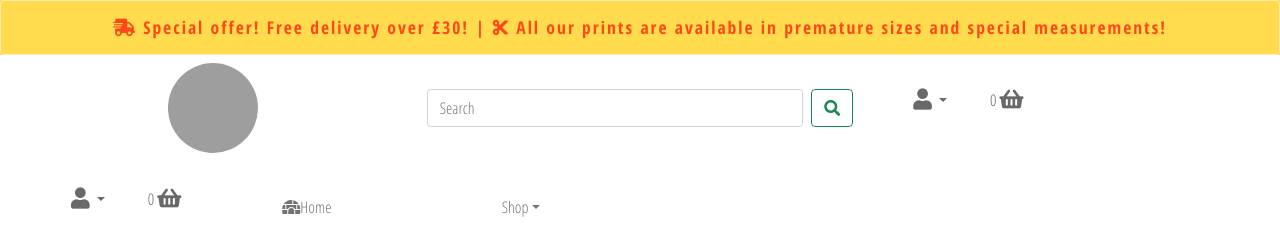
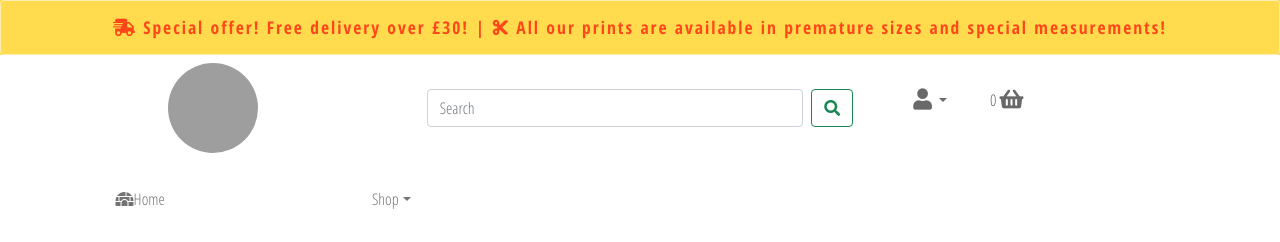
Before and after one commit to ZitaBalint/Fourth-Milestone-Project-Happy-Whale, a Django app: page / in a window 1280 px wide. Shown: the top 242 px of the page. Run offline with Django 3.2, Linux system fonts and the light colour scheme; data comes from the database, SQL or seed files in the repository; grey boxes are pictures that could not be loaded.

Commit message:
Update mobile-header.html
added a display lg none to the ul

```diff
--- a/templates/includes/mobile-header.html
+++ b/templates/includes/mobile-header.html
@@ -1,4 +1,4 @@
-<ul>
+<ul class="pt-lg-2 d-lg-none">
 
    <li class="list-inline-item">
       <a class="nav-link d-block d-lg-none" href="#" id="Search" data-bs-toggle="dropdown" aria-haspopup="true" aria-expanded="false">
```
